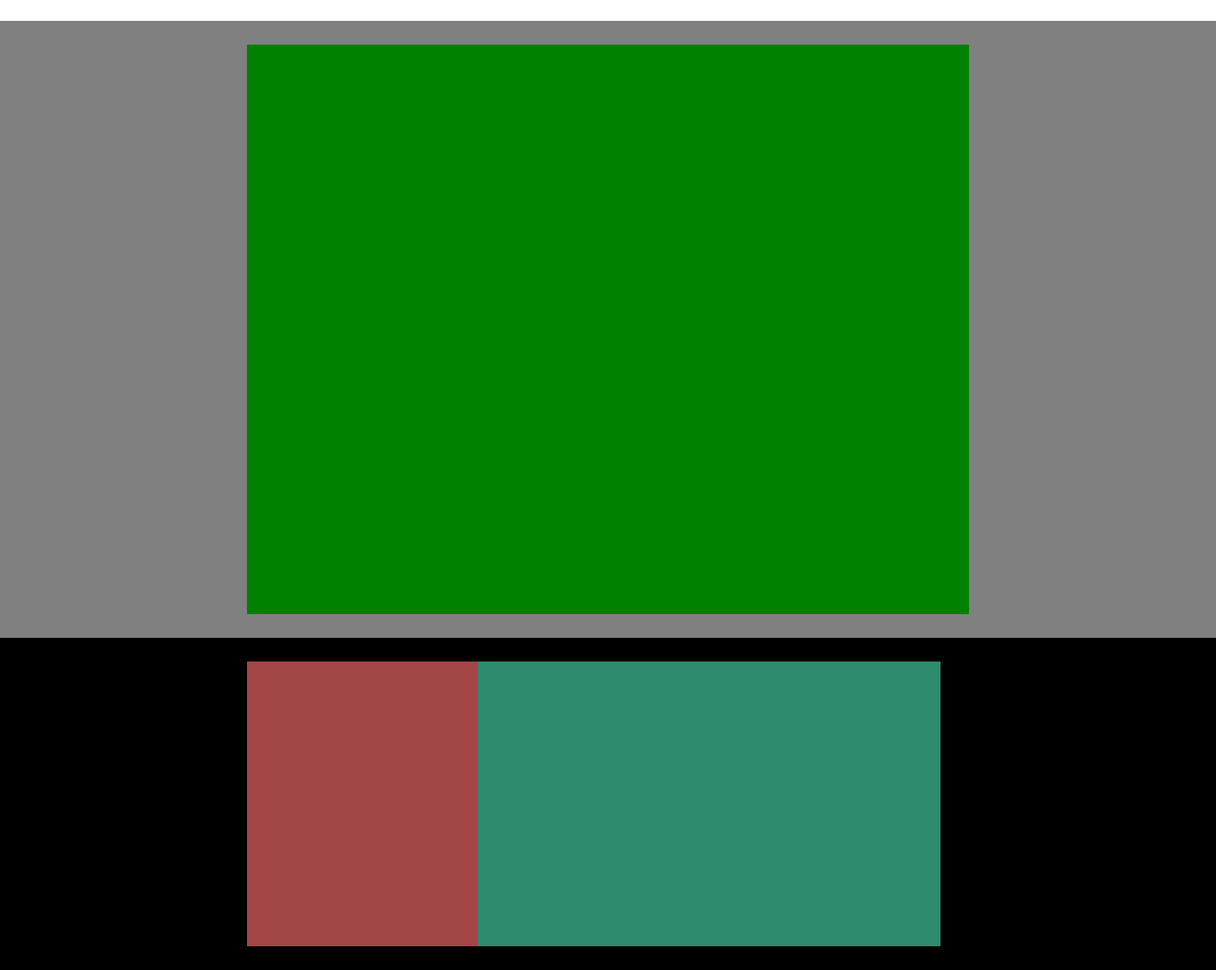
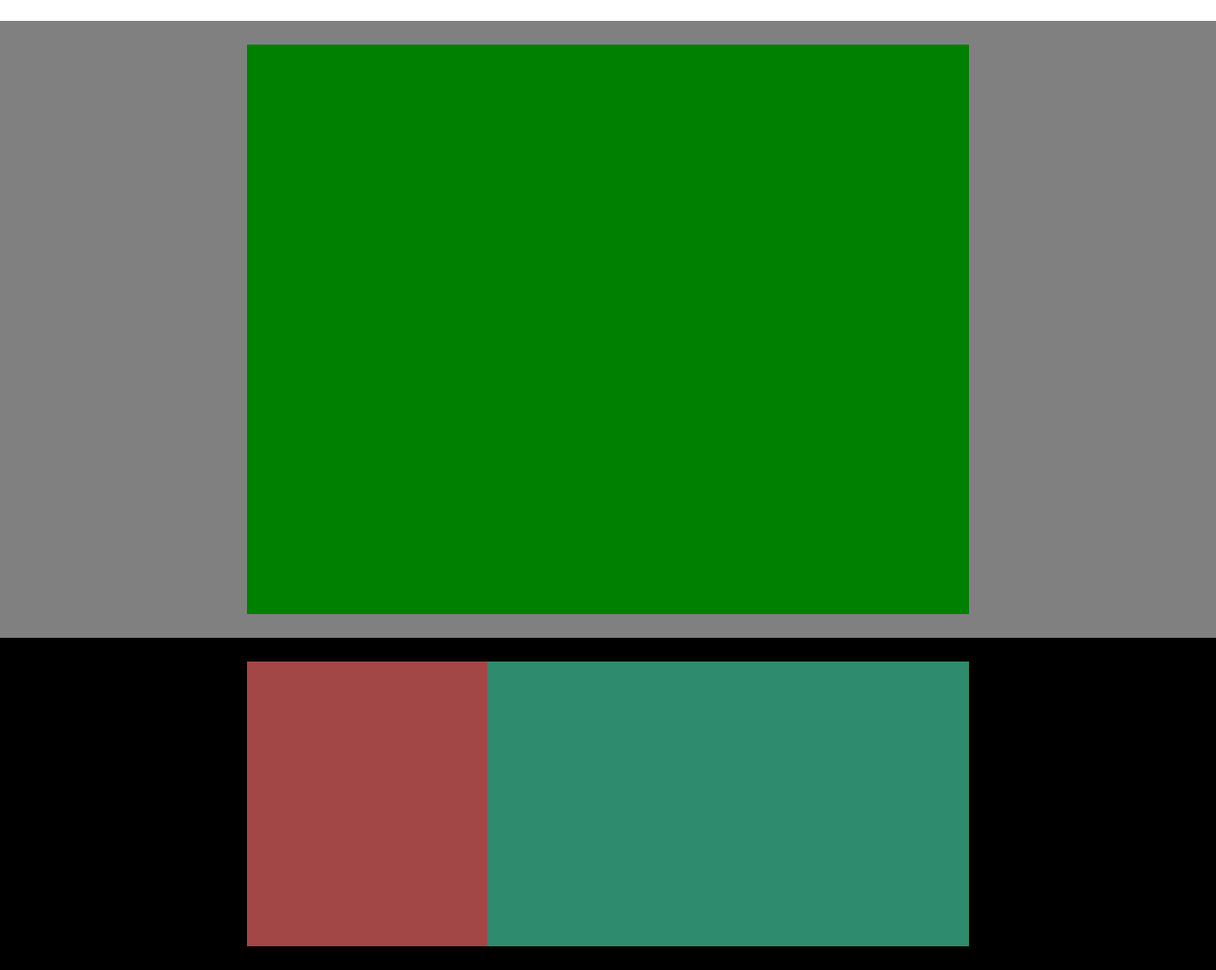
Before and after one commit to AndreaPotenza3/htmlcss-struttura-discord, a plain HTML site: page index.html in a window 1280 px wide. Shown: the part 1388-2410 px from the top of the page at 95% size. Drawn offline with Linux system fonts and the light colour scheme.

Commit message:
sistemata sesta riga

```diff
--- a/css/app.css
+++ b/css/app.css
@@ -177,11 +177,11 @@ nav .col{
 .col-6{
     height: 300px;
     background-color: rgb(163, 70, 70);
-    width: 32%;
+    width: calc(2 * 100% / 6);
 }
 
 .col-7{
     height: 300px;
     background-color: rgb(47, 139, 109);
-    width: 16%;
+    width: calc(100% / 6);
 }
```
